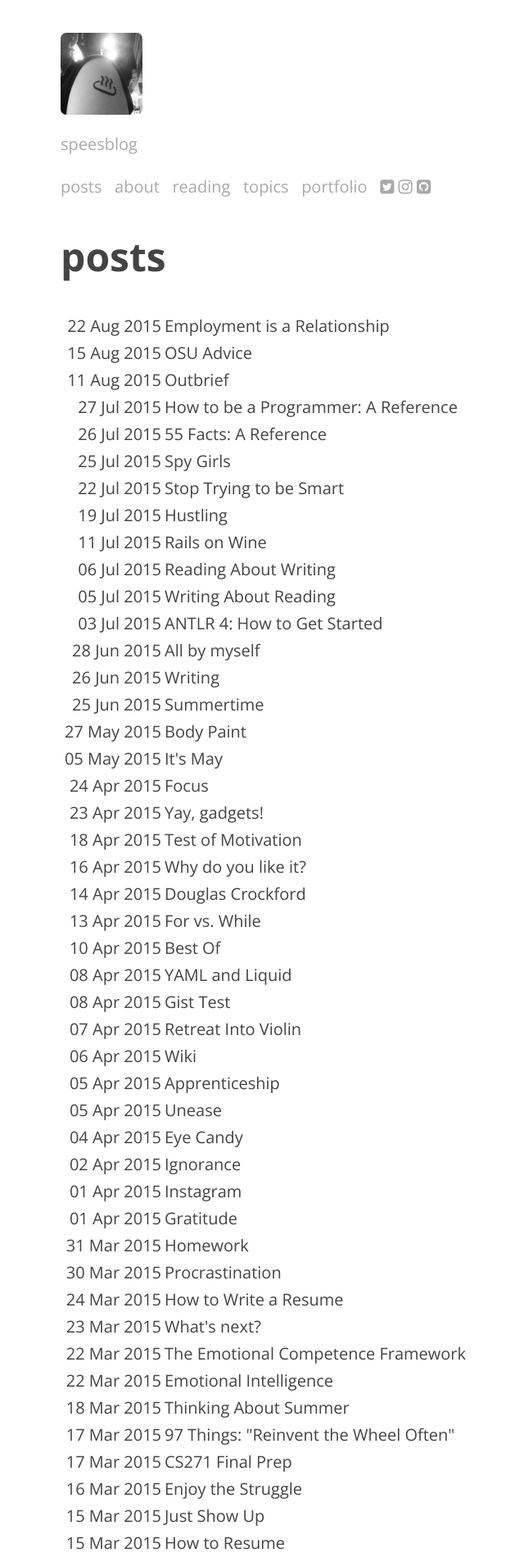
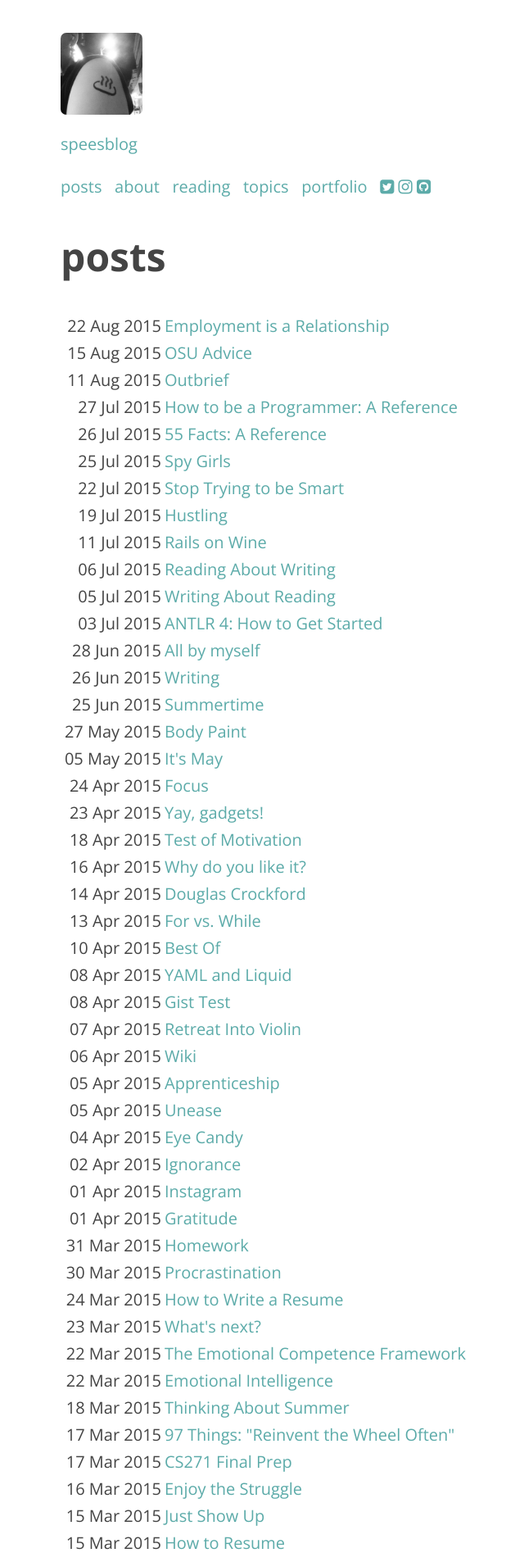
Before and after one commit to shelbyspees/speesblog, a Jekyll site: the page built from index.html, in a window 1280 px wide. Shown: the top 1906 px of the page at 82% size, without its empty margins (241-881 px from the left). Built offline with Jekyll 4.4.1, drawn with Linux system fonts in a browser that asks for light colours; nearby versions of some CDN libraries; comment, search, counter and statistics services are not loaded.

Commit message:
Add link color

```diff
--- a/css/style.css
+++ b/css/style.css
@@ -63,12 +63,13 @@ header, footer, .links {
 }
 
 a {
-	color: inherit;
+	color: #5CABA9;
 	text-decoration: none;
 }
 
 a:hover {
-	text-decoration: underline;
+    text-decoration: underline;
+    color: #444;
 }
 
 img {
```
